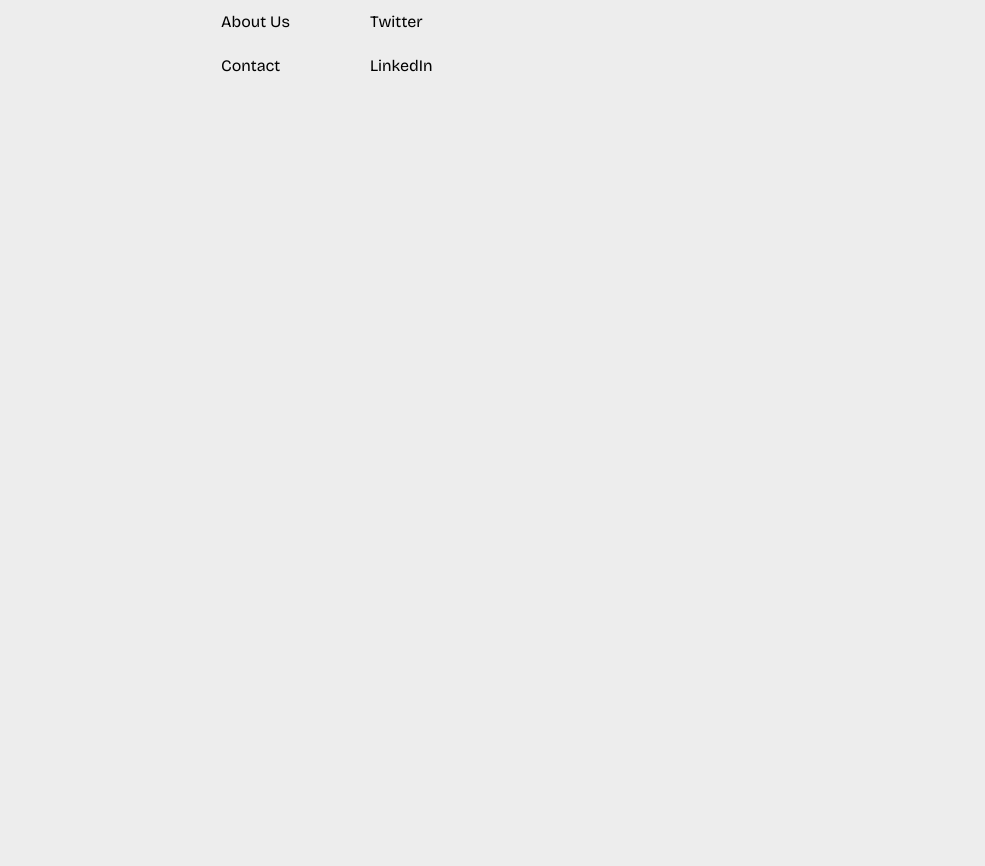
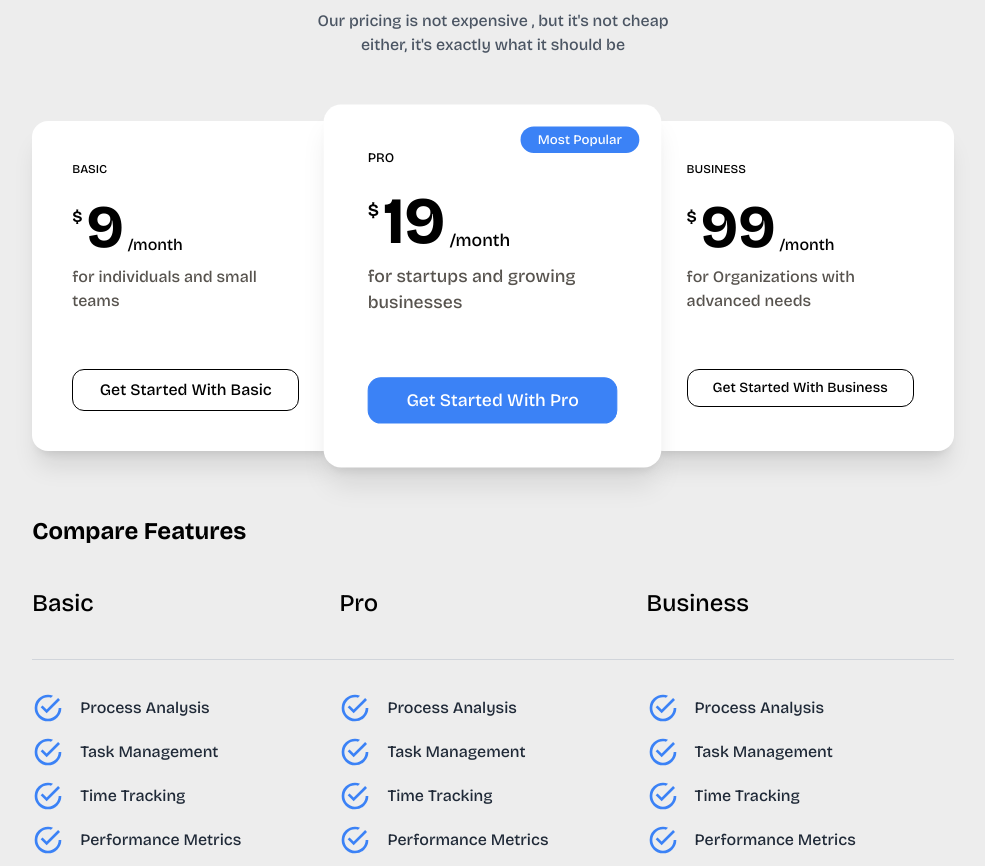
Before and after one commit to azdinexx/Lando, a React (Vite) app: page /pricing in a window 1280 px wide. Shown: the part 231-1097 px from the top of the page, without its empty margins (147-1132 px from the left). Before the commit the page ends 800 px from the top, so only its background shows below. Built offline with nearby package versions, Linux system fonts and the light colour scheme.

Commit message:
Pricing page

```diff
--- a/src/components/GetStarted.jsx
+++ b/src/components/GetStarted.jsx
@@ -3,7 +3,7 @@ function GetStarted() {
   return (
     <div className='bg-white px-20 grid grid-cols-2 grid-rows-1 my-36 rounded-2xl shadow-2xl '>
       <div className='py-10 flex flex-col gap-5'>
-        <span className='text-6xl'>Get Started with Lando today</span>
+        <span className='text-6xl mt-5'>Get Started with Lando today</span>
         <p className='text-stone-600'>Start your processes today!</p>
         <button className='w-fit  rounded-xl font-semibold px-6 py-3 bg-[#3164f5] border border-[#3164f5] text-white'>
           Sign up now
--- a/src/pages/AboutUs.jsx
+++ b/src/pages/AboutUs.jsx
@@ -1,10 +1,12 @@
 import aboutusImg from '../assets/aboutus.png';
 import heroimg from '../assets/hero.png';
 import man from '../assets/team/man.jpeg';
+import GetStarted from '../components/GetStarted';
 
 function AboutUs() {
   return (
-    <div className='flex flex-col gap-6 mt-20 items-center'>
+    <>
+      <div className='flex flex-col gap-6 my-20 items-center'>
         <h1 className='text-5xl text-center '>About Us</h1>
         <p className='max-w-sm text-center mx-auto text-gray-600'>
           we offer revolutionary solution to industry problems. Join Lando
@@ -34,6 +36,8 @@ function AboutUs() {
         </div>
         <Team />
       </div>
+      <GetStarted />
+    </>
   );
 }
 
--- a/src/pages/Pricing.jsx
+++ b/src/pages/Pricing.jsx
@@ -1,5 +1,153 @@
+import GetStarted from '../components/GetStarted';
+
 function Pricing() {
-  return <div>Pricing</div>;
+  return (
+    <div className='flex flex-col gap-6 my-20 items-center'>
+      <h1 className='text-5xl text-center '>Pricing</h1>
+      <p className='max-w-sm text-center mx-auto text-gray-600 mb-10'>
+        Our pricing is not expensive , but it&apos;s not cheap either, it&apos;s
+        exactly what it should be
+      </p>
+
+      <Cards />
+      <CompareFeatures />
+      <GetStarted />
+    </div>
+  );
 }
 
 export default Pricing;
+
+function Cards() {
+  return (
+    <div className='grid grid-cols-3 w-[80%]'>
+      <div className='bg-white p-10 rounded-2xl flex flex-col shadow-xl'>
+        <span
+          className='uppercase text-xs mb-5
+        '
+        >
+          Basic
+        </span>
+        <div className='flex gap-1'>
+          <span className='translate-y-2 font-bold'>$</span>
+          <span className='text-6xl font-bold'>9</span>
+          <span className=' self-end'>/month</span>
+        </div>
+        <p className='mt-2  mb-14 text-stone-600'>
+          for individuals and small teams
+        </p>
+        <button className='px-4 py-2 border-black border rounded-xl '>
+          Get Started With Basic
+        </button>
+      </div>
+      <div className='bg-white relative shadow-xl p-10 rounded-2xl scale-110 flex flex-col'>
+        <span className='bg-blue-500 text-xs text-white absolute top-5 rounded-2xl px-4 py-1 right-5'>
+          Most Popular
+        </span>
+        <span className='uppercase text-xs mb-5'>Pro</span>
+        <div className='flex gap-1'>
+          <span className='translate-y-2 font-bold'>$</span>
+          <span className='text-6xl font-bold'>19</span>
+          <span className=' self-end'>/month</span>
+        </div>
+        <p className='mt-2  mb-14 text-stone-600'>
+          for startups and growing businesses{' '}
+        </p>
+        <button className='px-4 py-2 border-blue-500 bg-blue-500 text-white border rounded-xl '>
+          Get Started With Pro
+        </button>
+      </div>
+      <div className='bg-white p-10 rounded-2xl flex flex-col shadow-xl'>
+        <span className='uppercase text-xs mb-5'>Business</span>
+        <div className='flex gap-1'>
+          <span className='translate-y-2 font-bold'>$</span>
+          <span className='text-6xl font-bold'>99</span>
+          <span className=' self-end'>/month</span>
+        </div>
+        <p className='mt-2  mb-14 text-stone-600'>
+          for Organizations with advanced needs
+        </p>
+        <button className='px-4 text-sm py-2 border-black border rounded-xl '>
+          Get Started With Business
+        </button>
+      </div>
+    </div>
+  );
+}
+
+function CompareFeatures() {
+  return (
+    <div className='mt-10 w-[80%]'>
+      <span className='text-2xl font-bold w-full text-start'>
+        Compare Features
+      </span>
+      <div className=' grid grid-cols-3 text-2xl py-10 border-b border-gray-300'>
+        <span>Basic</span>
+        <span>Pro</span>
+        <span>Business</span>
+      </div>
+      <div className=' grid grid-cols-3 text-gray-800 py-5 '>
+        {/* BASIC */}
+        <ul>
+          <Feature>process analysis</Feature>
+          <Feature>task Management</Feature>
+          <Feature>time tracking </Feature>
+          <Feature>performance metrics</Feature>
+          <Feature>customizable reports</Feature>
+          <Feature>email integration</Feature>
+        </ul>
+
+        {/* PRO */}
+        <ul>
+          <Feature>process analysis</Feature>
+          <Feature>task Management</Feature>
+          <Feature>time tracking </Feature>
+          <Feature>performance metrics</Feature>
+          <Feature>customizable reports</Feature>
+          <Feature>email integration</Feature>
+          <Feature>real-time collaboration</Feature>
+          <Feature>automated workfows</Feature>
+        </ul>
+
+        {/* BUSINESS */}
+        <ul>
+          <Feature>process analysis</Feature>
+          <Feature>task Management</Feature>
+          <Feature>time tracking </Feature>
+          <Feature>performance metrics</Feature>
+          <Feature>customizable reports</Feature>
+          <Feature>email integration</Feature>
+          <Feature>real-time collaboration</Feature>
+          <Feature>automated workfows</Feature>
+          <Feature>analytics dashboard </Feature>
+          <Feature>SLA management </Feature>
+        </ul>
+      </div>
+    </div>
+  );
+}
+
+function Feature({ children }) {
+  return (
+    <li className='flex gap-4 items-center my-3 capitalize'>
+      <Checked /> {children}
+    </li>
+  );
+}
+
+function Checked() {
+  return (
+    <svg
+      xmlns='http://www.w3.org/2000/svg'
+      width='32'
+      height='32'
+      viewBox='0 0 24 24'
+      className='text-blue-500'
+    >
+      <path
+        fill='currentColor'
+        d='M20 12a8 8 0 0 1-8 8a8 8 0 0 1-8-8a8 8 0 0 1 8-8c.76 0 1.5.11 2.2.31l1.57-1.57A9.822 9.822 0 0 0 12 2A10 10 0 0 0 2 12a10 10 0 0 0 10 10a10 10 0 0 0 10-10M7.91 10.08L6.5 11.5L11 16L21 6l-1.41-1.42L11 13.17l-3.09-3.09Z'
+      />
+    </svg>
+  );
+}
```
Lines whose indentation alone changed are shown as unchanged.
